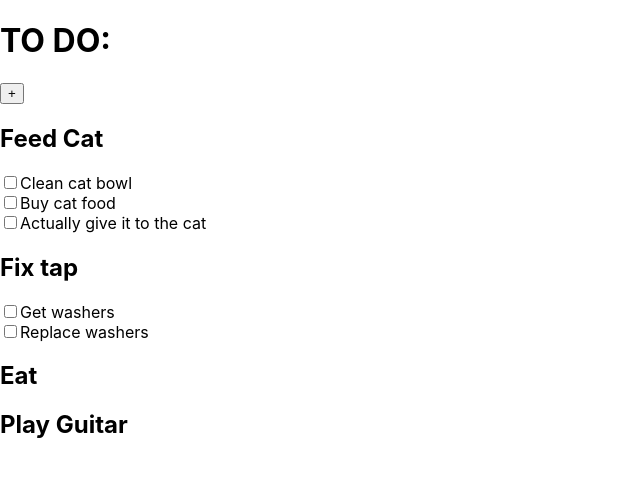
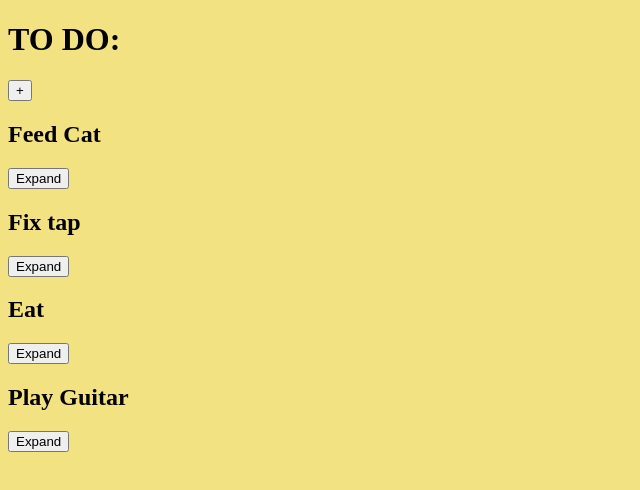
Before and after one commit to SimonWindsor/todolist, a React (Create React App) app: page / in a window 1280 px wide. Shown: the top 490 px of the page, without its empty margins (0-640 px from the left). Built offline with nearby package versions, Linux system fonts and the light colour scheme.

Commit message:
Expand/collapse buttons work. Tasks and subtasks check

```diff
--- a/src/Components/App/App.css
+++ b/src/Components/App/App.css
@@ -1,4 +1,4 @@
-.App {
+/* .App {
   text-align: center;
 }
 
@@ -35,4 +35,4 @@
   to {
     transform: rotate(360deg);
   }
-}
+} */
--- a/src/Components/App/App.js
+++ b/src/Components/App/App.js
@@ -10,30 +10,34 @@ class App extends React.Component {
 
     this.state = {
       taskList: [
-        {taskName: 'Feed Cat', subtasks: ['Clean cat bowl', 'Buy cat food', 'Actually give it to the cat']},
-        {taskName: 'Fix tap', subtasks: ['Get washers', 'Replace washers']},
-        {taskName: 'Eat', subtasks: []},
-        {taskName: 'Play Guitar', subtasks: []}
-      ],
-      taskMaker: null
+        {taskName: 'Feed Cat', expanded: false, subtasks: ['Clean cat bowl', 'Buy cat food', 'Actually give it to the cat']},
+        {taskName: 'Fix tap', expanded: false, subtasks: ['Get washers', 'Replace washers']},
+        {taskName: 'Eat', expanded: false, subtasks: []},
+        {taskName: 'Play Guitar', expanded: false, subtasks: []}
+      ]
     }
 
-    this.viewTask = this.viewTask.bind(this);
+    this.expandOrCollapseTask = this.expandOrCollapseTask.bind(this);
     this.viewTaskMaker = this.viewTaskMaker.bind(this);
     this.closeTaskMaker = this.closeTaskMaker.bind(this);
     this.addTask = this.addTask.bind(this);
   }
 
-  viewTask() {
-    return;
+  expandOrCollapseTask(task) {
+    let allTasks = this.state.taskList
+    for(let i = 0; i < allTasks.length; i++) {
+      if(allTasks[i].taskName === task)
+        allTasks[i].expanded = !allTasks[i].expanded;
+    }
+    this.setState({taskList: allTasks});
   }
 
   viewTaskMaker() {
-    this.setState({taskMaker: <TaskMaker />});
+    document.getElementById('task-maker').hidden = false;
   }
 
   closeTaskMaker() {
-    this.setState({taskMaker: null});
+    document.getElementById('task-maker').hidden = true;
   }
 
   addTask(name, subtasks) {
@@ -47,8 +51,8 @@ class App extends React.Component {
       <div className='task-list-container'>
         <h1>TO DO:</h1>
         <button onClick={this.viewTaskMaker}>+</button>
-        <TaskList taskList={this.state.taskList} onSelection={this.viewTask} />
-        {this.state.taskMaker}
+        <TaskList taskList={this.state.taskList} onSelection={this.expandOrCollapseTask} />
+        <TaskMaker close={this.closeTaskMaker} addTask={this.addTask} />
       </div>
     )
   }
--- a/src/Components/Subtask/Subtask.css
+++ b/src/Components/Subtask/Subtask.css
@@ -0,0 +1,11 @@
+input.subtask {
+  display: none;
+}
+
+input.subtask + label {
+  cursor: pointer;
+}
+
+input.subtask:checked + label {
+  text-decoration: line-through;
+}
--- a/src/Components/Subtask/Subtask.js
+++ b/src/Components/Subtask/Subtask.js
@@ -1,10 +1,12 @@
 import React from 'react';
+
+import './Subtask.css';
 
 class Subtask extends React.Component {
   render() {
     return(
       <div className="subtask">
-        <input type="checkbox" id={this.props.subtask}/>
+        <input type="checkbox" className='subtask' id={this.props.subtask} />
         <label for={this.props.subtask}>{this.props.subtask}</label>
       </div>
     )
--- a/src/Components/Task/Task.css
+++ b/src/Components/Task/Task.css
@@ -0,0 +1,15 @@
+input.task {
+  display: none;
+}
+
+input.task + label {
+  cursor: pointer;
+}
+
+input.task:checked + label {
+  text-decoration: line-through;
+}
+
+button {
+  cursor: pointer;
+}
--- a/src/Components/Task/Task.js
+++ b/src/Components/Task/Task.js
@@ -1,17 +1,43 @@
 import React from "react";
 
 import Subtask from '../Subtask/Subtask'
+import './Task.css'
 
 class Task extends React.Component {
+  constructor(props) {
+    super(props);
+
+    this.getButtonLabel = this.getButtonLabel.bind(this);
+    this.expandOrCollapseTask = this.expandOrCollapseTask.bind(this);
+  }
+
+  getButtonLabel() {
+    return this.props.expanded ? 'Collapse' : 'Expand';
+  }
+
+  expandOrCollapseTask() {
+    this.props.onSelection(this.props.name)
+  }
+
   render() {
+    let subTaskList = '';
+
+    //Subtasks will be rendered upon clicking of button
+    if(this.props.expanded) {
+      subTaskList = this.props.subtasks.map(subtask => {
+        if(this.props.expanded)
+          return <Subtask subtask={subtask} />
+      });
+    }
+
     return(
       <div className="task">
-        <h2>{this.props.name}</h2>
-        {
-          this.props.subtasks.map(subtask => {
-            return <Subtask subtask={subtask} />
-          })
-        }
+        <input type="checkbox" className='task' id={this.props.name}/>
+        <label for={this.props.name}><h2>{this.props.name}</h2></label>
+        {/* Button appears here with correct label */}
+        <button onClick={this.expandOrCollapseTask}>{this.getButtonLabel()}</button>
+        {/* subtasks appear if expand button is clicked */}
+        {subTaskList}
       </div>
     )
   }
--- a/src/Components/TaskList/TaskList.js
+++ b/src/Components/TaskList/TaskList.js
@@ -8,7 +8,14 @@ class TaskList extends React.Component {
       <div className="task-list">
         {
           this.props.taskList.map(task => {
-            return <Task name={task.taskName} subtasks={task.subtasks} />
+            return (
+              <Task
+                name={task.taskName}
+                expanded={task.expanded}
+                subtasks={task.subtasks}
+                onSelection={this.props.onSelection}
+              />
+            )
           })
         }
       </div>
--- a/src/Components/TaskMaker/TaskMaker.css
+++ b/src/Components/TaskMaker/TaskMaker.css
@@ -0,0 +1,7 @@
+#task-maker {
+  position: absolute;
+  left: 50%;
+  transform: translateX(-50%);
+  width: 400px;
+  height: 300px;
+}
--- a/src/Components/TaskMaker/TaskMaker.js
+++ b/src/Components/TaskMaker/TaskMaker.js
@@ -1,7 +1,6 @@
 import React from "react";
 
-import Task from '../Task/Task';
-import Subtask from '../Subtask/Subtask';
+import './TaskMaker.css'
 
 class TaskMaker extends React.Component {
   constructor(props) {
@@ -16,7 +15,8 @@ class TaskMaker extends React.Component {
 
   render() {
     return(
-      <div className="task-maker">
+      <div id="task-maker" hidden>
+        <h3>Create Task</h3>
         <input type="text" />
       </div>
     )
--- a/src/index.css
+++ b/src/index.css
@@ -1,13 +1,3 @@
-body {
-  margin: 0;
-  font-family: -apple-system, BlinkMacSystemFont, 'Segoe UI', 'Roboto', 'Oxygen',
-    'Ubuntu', 'Cantarell', 'Fira Sans', 'Droid Sans', 'Helvetica Neue',
-    sans-serif;
-  -webkit-font-smoothing: antialiased;
-  -moz-osx-font-smoothing: grayscale;
+html {
+  background-color: #f3e282;
 }
-
-code {
-  font-family: source-code-pro, Menlo, Monaco, Consolas, 'Courier New',
-    monospace;
-}
```
